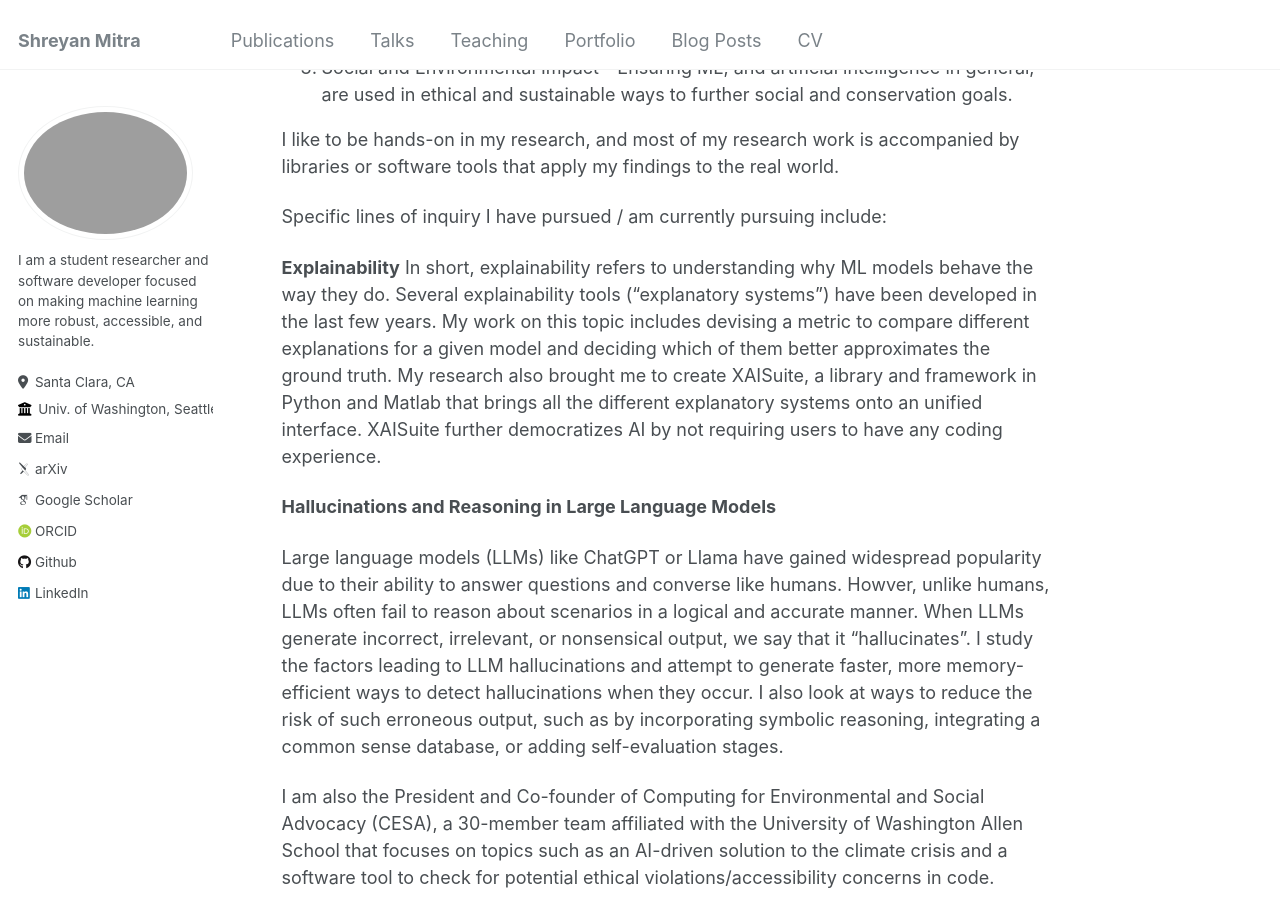
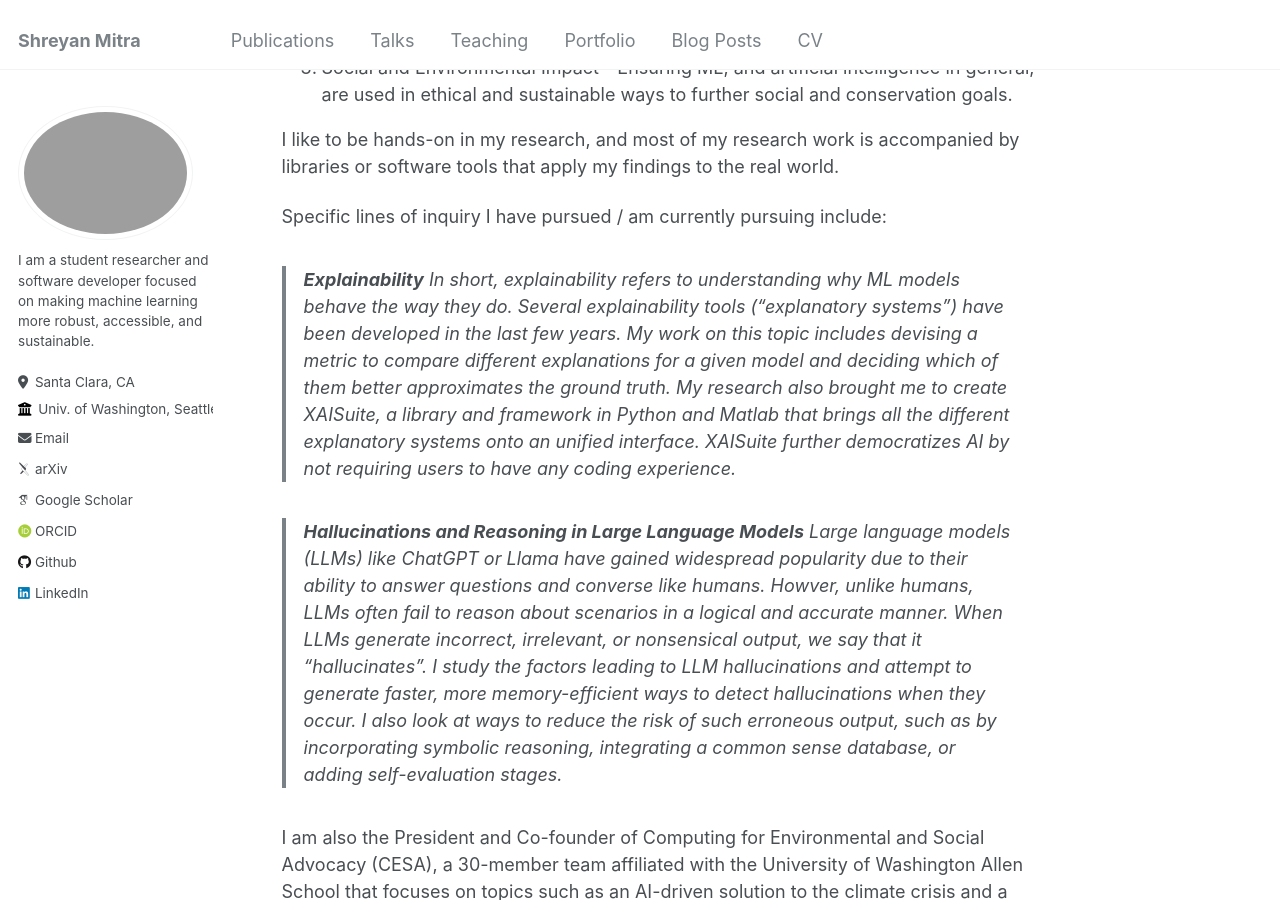
Before and after one commit to shreyanmitra/shreyanmitra.github.io, a Jekyll site: the page built from _pages/about.md, in a window 1280 px wide and 900 px high, scrolled down 402 px. Built offline with Jekyll 4.4.1, drawn with Linux system fonts in a browser that asks for light colours; emoji names are drawn with the system emoji font; some web fonts are replaced.

```diff
--- a/_pages/about.md
+++ b/_pages/about.md
@@ -19,11 +19,10 @@ I like to be hands-on in my research, and most of my research work is accompanie
 
 Specific lines of inquiry I have pursued / am currently pursuing include:
 
-**Explainability**
+> **Explainability**
 In short, explainability refers to understanding why ML models behave the way they do. Several explainability tools ("explanatory systems") have been developed in the last few years. My work on this topic includes devising a metric to compare different explanations for a given model and deciding which of them better approximates the ground truth. My research also brought me to create XAISuite, a library and framework in Python and Matlab that brings all the different explanatory systems onto an unified interface. XAISuite further democratizes AI by not requiring users to have any coding experience.
 
-**Hallucinations and Reasoning in Large Language Models**
-
+> **Hallucinations and Reasoning in Large Language Models**
 Large language models (LLMs) like ChatGPT or Llama have gained widespread popularity due to their ability to answer questions and converse like humans. Howver, unlike humans, LLMs often fail to reason about scenarios in a logical and accurate manner. When LLMs generate incorrect, irrelevant, or nonsensical output, we say that it "hallucinates". I study the factors leading to LLM hallucinations and attempt to generate faster, more memory-efficient ways to detect hallucinations when they occur. I also look at ways to reduce the risk of such erroneous output, such as by incorporating symbolic reasoning, integrating a common sense database, or adding self-evaluation stages.
 
 I am also the President and Co-founder of Computing for Environmental and Social Advocacy (CESA), a 30-member team affiliated with the University of Washington Allen School that focuses on topics such as an AI-driven solution to the climate crisis and a software tool to check for potential ethical violations/accessibility concerns in code.
```
